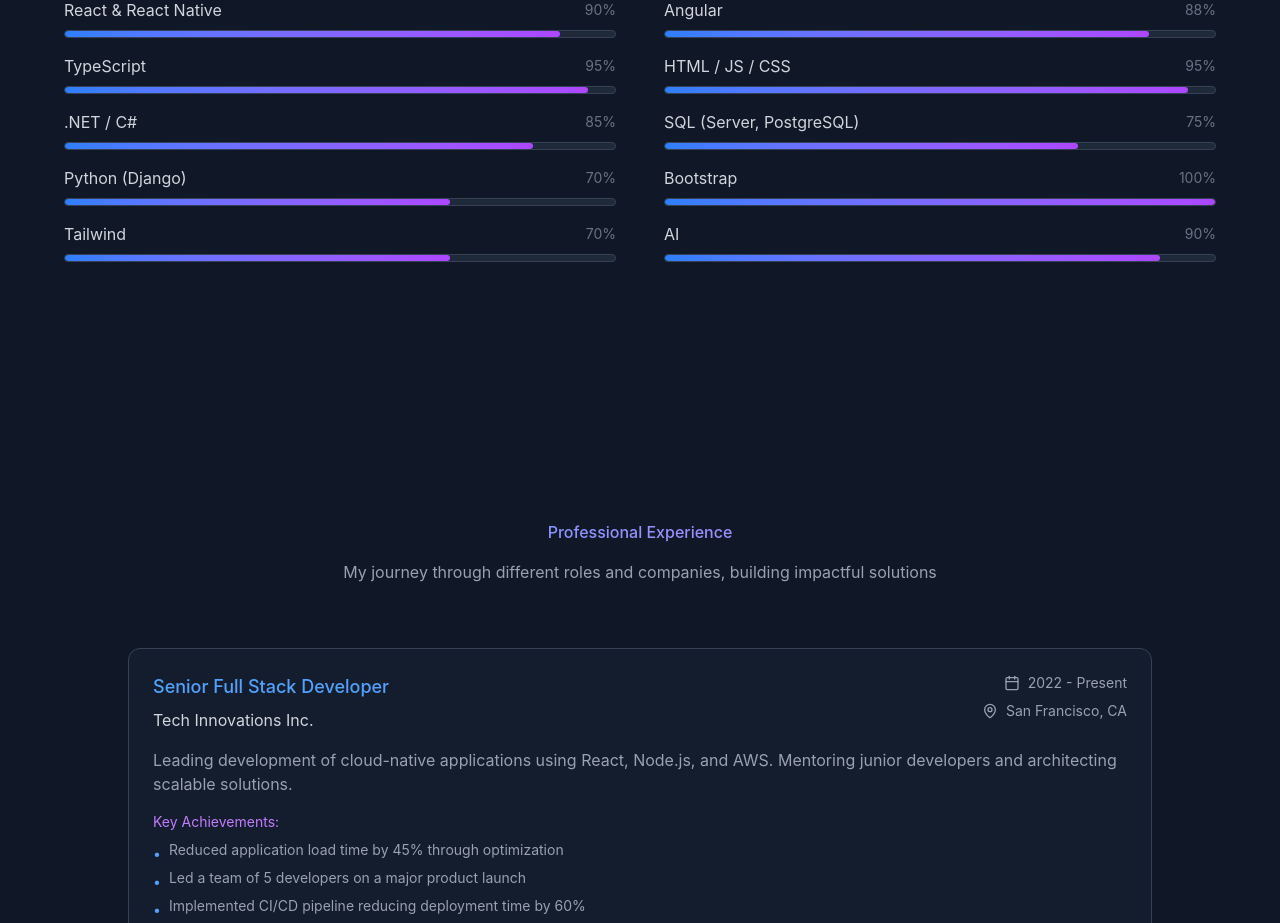
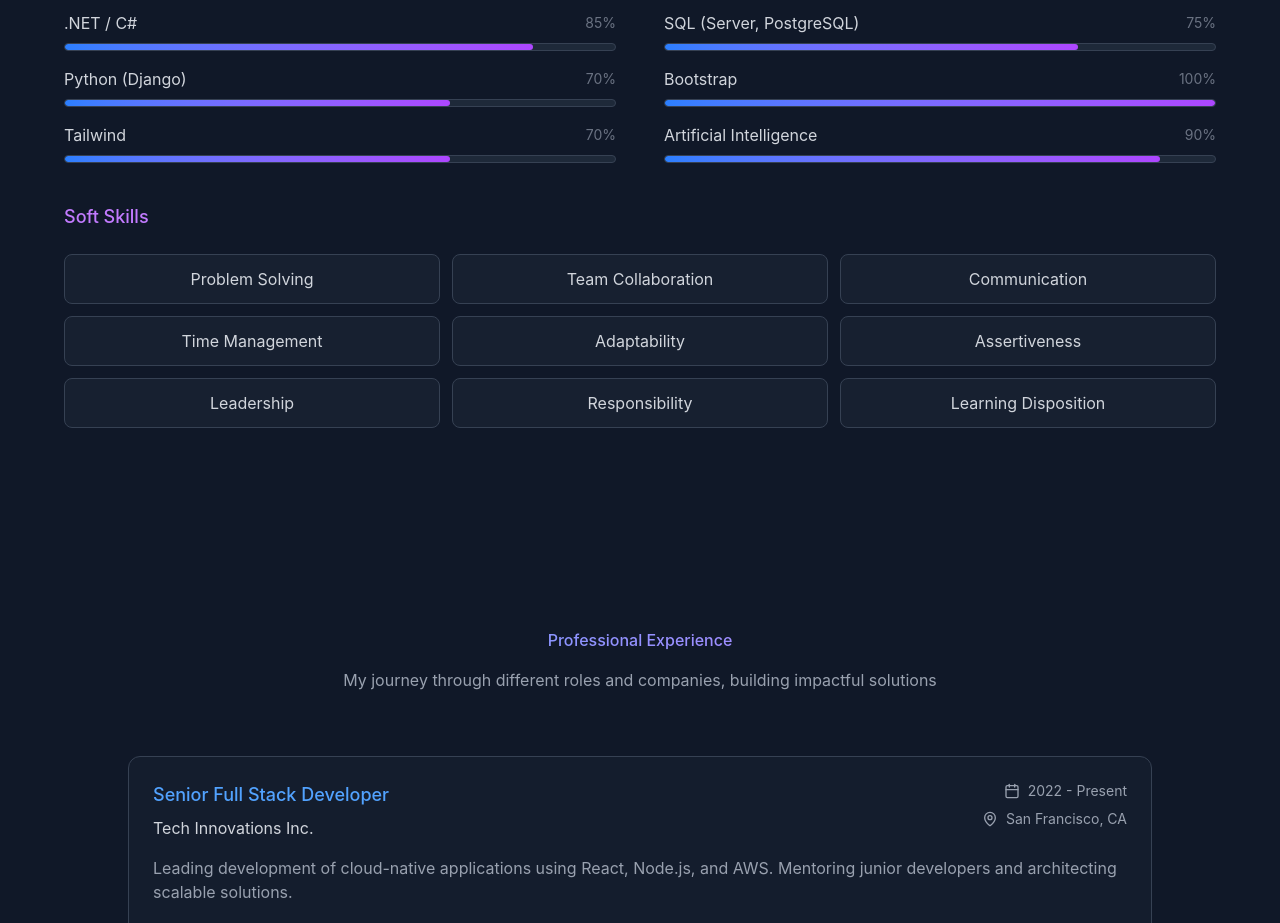
Before and after one commit to ElizondoStudios/Portfolio-v2, a React (Vite) app: page / in a window 1280 px wide. Shown: the part 1160-2083 px from the top of the page. Built offline with nearby package versions, Linux system fonts and the light colour scheme.

Commit message:
Soft skills

```diff
--- a/src/app/components/Skills.tsx
+++ b/src/app/components/Skills.tsx
@@ -9,7 +9,7 @@ export function Skills() {
     { name: 'Python (Django)', level: 70 },
     { name: 'Bootstrap', level: 100 },
     { name: 'Tailwind', level: 70 },
-    { name: 'AI', level: 90 },
+    { name: 'Artificial Intelligence', level: 90 },
   ];
 
   const softSkills = [
@@ -20,6 +20,8 @@ export function Skills() {
     'Adaptability',
     'Assertiveness',
     'Leadership',
+    'Responsibility',
+    'Learning Disposition',
   ];
 
   return (
@@ -52,6 +54,19 @@ export function Skills() {
             ))}
           </div>
         </div>
+        <div className="w-full space-y-6 my-10">
+          <h3 className="text-purple-400 mb-6">Soft Skills</h3>
+          <div className="grid grid-cols-2 md:grid-cols-3 gap-3">
+              {softSkills.map((skill) => (
+                <div
+                  key={skill}
+                  className="px-4 py-3 bg-gray-800/50 border border-gray-700 rounded-lg text-gray-300 hover:border-purple-500/30 transition-all text-center"
+                >
+                  {skill}
+                </div>
+              ))}
+            </div>
+        </div>
       </div>
     </section>
   );
```
